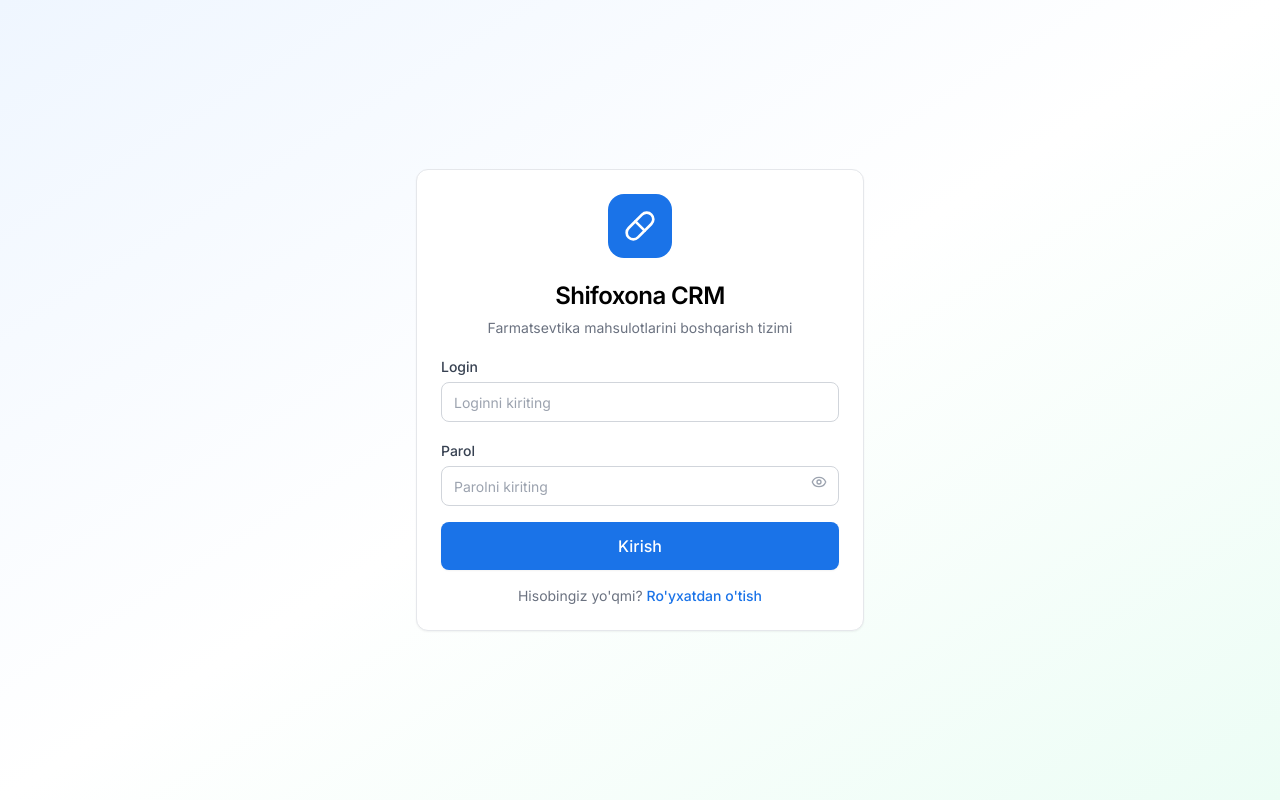
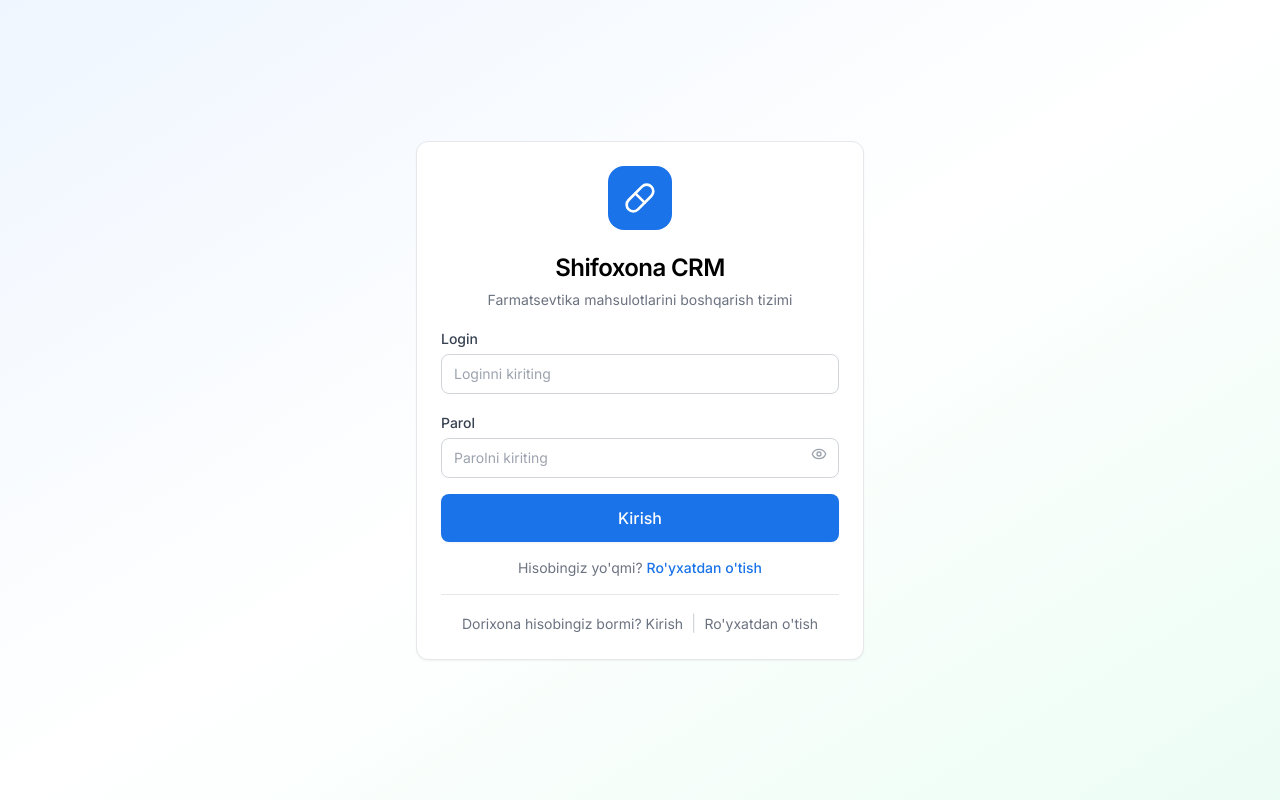
Before and after one commit to ikromjon-cm/shifoxona-crm, a React (Vite) app in the folder frontend/: page /login in a window 1280 px wide. Built offline with nearby package versions, Linux system fonts and the light colour scheme.

Commit message:
fix: add pharmacy login link to main login page

```diff
--- a/frontend/src/pages/auth/LoginPage.jsx
+++ b/frontend/src/pages/auth/LoginPage.jsx
@@ -81,6 +81,15 @@ export default function LoginPage() {
               Ro'yxatdan o'tish
             </Link>
           </p>
+          <div className="mt-4 pt-4 border-t border-gray-200 dark:border-gray-700 text-center">
+            <Link to="/pharmacy/login" className="text-sm text-gray-500 hover:text-medical-600 hover:underline">
+              Dorixona hisobingiz bormi? Kirish
+            </Link>
+            <span className="mx-2 text-gray-300">|</span>
+            <Link to="/pharmacy/register" className="text-sm text-gray-500 hover:text-medical-600 hover:underline">
+              Ro'yxatdan o'tish
+            </Link>
+          </div>
         </CardContent>
       </Card>
     </div>
```
